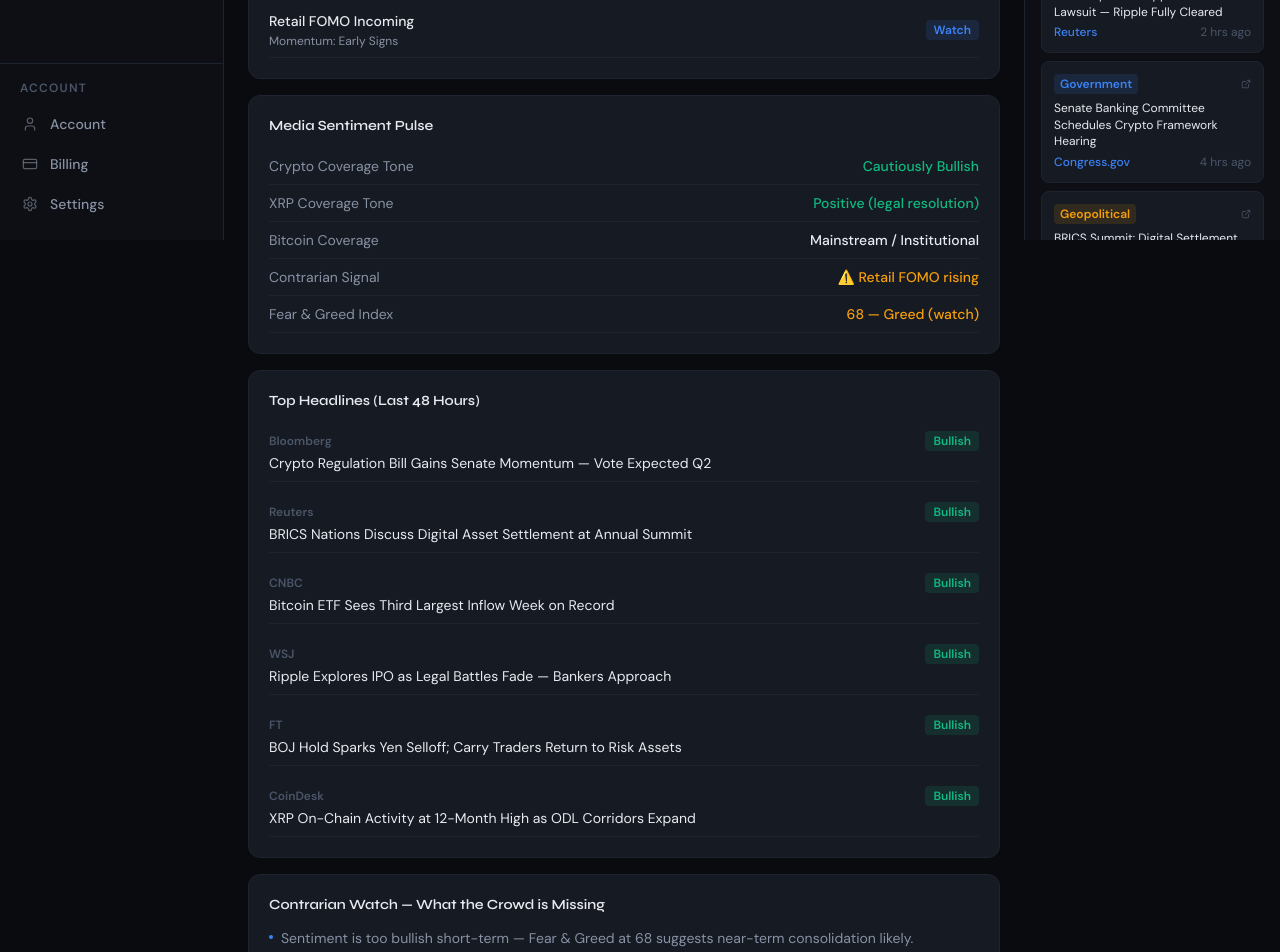
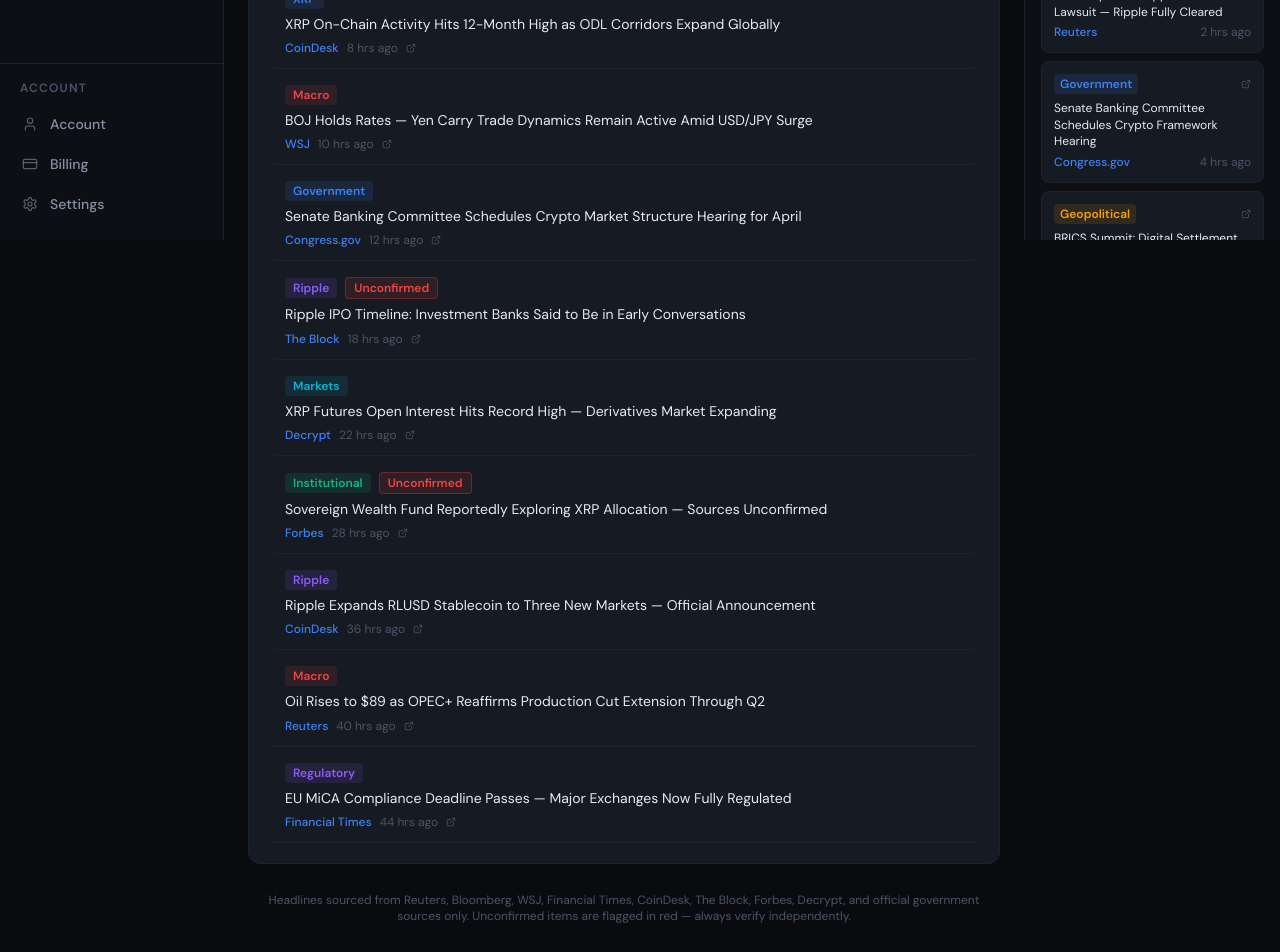
Before and after one commit to leadkastos/controlnode, a React (Vite) app: page /media-narratives in a window 1280 px wide. Shown: the part 560-1512 px from the top of the page. Built offline with nearby package versions, Linux system fonts and the light colour scheme.

Commit message:
Update MediaNarratives.jsx

```diff
--- a/src/pages/MediaNarratives.jsx
+++ b/src/pages/MediaNarratives.jsx
@@ -1,80 +1,96 @@
 import React from 'react'
 import AppLayout from '../components/AppLayout'
-import DetailPageLayout, { DetailSection, DataRow, BulletList } from '../components/DetailPageLayout'
+import DetailPageLayout, { DetailSection } from '../components/DetailPageLayout'
 import { Badge } from '../components/UI'
+import { ExternalLink } from 'lucide-react'
 
-const narratives = [
-  { title: 'Crypto Regulation Clarity', momentum: 'Rising', sentiment: 'Bullish', badge: 'green' },
-  { title: 'XRP Legal Resolution', momentum: 'Fading (priced in)', sentiment: 'Neutral', badge: 'yellow' },
-  { title: 'BRICS De-Dollarization', momentum: 'Rising', sentiment: 'Bullish (LT)', badge: 'green' },
-  { title: 'Bitcoin ETF as TradFi Gateway', momentum: 'Sustained', sentiment: 'Bullish', badge: 'green' },
-  { title: 'AI + Crypto Convergence', momentum: 'Peaking', sentiment: 'Caution', badge: 'yellow' },
-  { title: 'Retail FOMO Incoming', momentum: 'Early Signs', sentiment: 'Watch', badge: 'blue' },
+const headlines = [
+  { source: 'Reuters', headline: 'SEC Drops Final XRP Lawsuit Appeal — Ripple Fully Cleared to Operate', time: '2 hrs ago', category: 'Regulatory', url: '#', confirmed: true },
+  { source: 'Bloomberg', headline: 'BlackRock Files XRP ETF Application — Third Major Institution This Month', time: '4 hrs ago', category: 'ETF', url: '#', confirmed: true },
+  { source: 'Financial Times', headline: 'BRICS Summit Opens With Digital Settlement Framework Language for First Time', time: '6 hrs ago', category: 'Geopolitical', url: '#', confirmed: true },
+  { source: 'CoinDesk', headline: 'XRP On-Chain Activity Hits 12-Month High as ODL Corridors Expand Globally', time: '8 hrs ago', category: 'XRP', url: '#', confirmed: true },
+  { source: 'WSJ', headline: 'BOJ Holds Rates — Yen Carry Trade Dynamics Remain Active Amid USD/JPY Surge', time: '10 hrs ago', category: 'Macro', url: '#', confirmed: true },
+  { source: 'Congress.gov', headline: 'Senate Banking Committee Schedules Crypto Market Structure Hearing for April', time: '12 hrs ago', category: 'Government', url: '#', confirmed: true },
+  { source: 'The Block', headline: 'Ripple IPO Timeline: Investment Banks Said to Be in Early Conversations', time: '18 hrs ago', category: 'Ripple', url: '#', confirmed: false },
+  { source: 'Decrypt', headline: 'XRP Futures Open Interest Hits Record High — Derivatives Market Expanding', time: '22 hrs ago', category: 'Markets', url: '#', confirmed: true },
+  { source: 'Forbes', headline: 'Sovereign Wealth Fund Reportedly Exploring XRP Allocation — Sources Unconfirmed', time: '28 hrs ago', category: 'Institutional', url: '#', confirmed: false },
+  { source: 'CoinDesk', headline: 'Ripple Expands RLUSD Stablecoin to Three New Markets — Official Announcement', time: '36 hrs ago', category: 'Ripple', url: '#', confirmed: true },
+  { source: 'Reuters', headline: 'Oil Rises to $89 as OPEC+ Reaffirms Production Cut Extension Through Q2', time: '40 hrs ago', category: 'Macro', url: '#', confirmed: true },
+  { source: 'Financial Times', headline: 'EU MiCA Compliance Deadline Passes — Major Exchanges Now Fully Regulated', time: '44 hrs ago', category: 'Regulatory', url: '#', confirmed: true },
 ]
+
+const categoryColors = {
+  Regulatory: { bg: 'rgba(139,92,246,0.12)', text: '#8b5cf6' },
+  Government: { bg: 'rgba(59,130,246,0.12)', text: '#3b82f6' },
+  Geopolitical: { bg: 'rgba(245,158,11,0.12)', text: '#f59e0b' },
+  ETF: { bg: 'rgba(16,185,129,0.12)', text: '#10b981' },
+  Macro: { bg: 'rgba(239,68,68,0.12)', text: '#ef4444' },
+  XRP: { bg: 'rgba(59,130,246,0.12)', text: '#3b82f6' },
+  Ripple: { bg: 'rgba(139,92,246,0.12)', text: '#8b5cf6' },
+  Markets: { bg: 'rgba(6,182,212,0.12)', text: '#06b6d4' },
+  Institutional: { bg: 'rgba(16,185,129,0.12)', text: '#10b981' },
+}
 
 export default function MediaNarratives() {
   return (
     <AppLayout>
       <DetailPageLayout
         title="Media & Narratives"
-        subtitle="Tracking dominant narratives, media sentiment, and contrarian signals across crypto coverage."
-        badge="INTELLIGENCE"
-        badgeColor="purple"
+        subtitle="Top headlines from the last 48 hours — reputable sources only. For informational purposes only."
+        badge="LAST 48 HOURS"
+        badgeColor="blue"
       >
-        <DetailSection title="Dominant Narratives">
-          <div className="space-y-2">
-            {narratives.map((n, i) => (
-              <div key={i} className="flex items-center justify-between gap-3 py-2" style={{ borderBottom: '1px solid #1e2330' }}>
-                <div>
-                  <p className="text-sm font-medium" style={{ color: '#e8eaf0' }}>{n.title}</p>
-                  <p className="text-xs mt-0.5" style={{ color: '#8892a4' }}>Momentum: {n.momentum}</p>
-                </div>
-                <Badge color={n.badge}>{n.sentiment}</Badge>
-              </div>
-            ))}
+        <DetailSection title="Top Headlines">
+          <div className="space-y-1">
+            {headlines.map((item, i) => {
+              const cat = categoryColors[item.category] || categoryColors['XRP']
+              return (
+                <a
+                  key={i}
+                  href={item.url}
+                  target="_blank"
+                  rel="noopener noreferrer"
+                  className="flex items-start gap-3 px-4 py-3 rounded-lg transition-colors hover:bg-white/5 block"
+                  style={{ textDecoration: 'none', borderBottom: '1px solid #1e2330' }}
+                >
+                  <div className="flex-1 min-w-0">
+                    <div className="flex items-center gap-2 mb-1.5 flex-wrap">
+                      <span
+                        className="text-xs font-semibold px-2 py-0.5 rounded"
+                        style={{ background: cat.bg, color: cat.text }}
+                      >
+                        {item.category}
+                      </span>
+                      {!item.confirmed && (
+                        <span
+                          className="text-xs font-semibold px-2 py-0.5 rounded"
+                          style={{ background: 'rgba(239,68,68,0.12)', color: '#ef4444', border: '1px solid rgba(239,68,68,0.3)' }}
+                        >
+                          Unconfirmed
+                        </span>
+                      )}
+                    </div>
+                    <p className="text-sm leading-snug mb-1.5" style={{ color: '#e8eaf0' }}>
+                      {item.headline}
+                    </p>
+                    <div className="flex items-center gap-2">
+                      <span className="text-xs font-medium" style={{ color: '#3b82f6' }}>{item.source}</span>
+                      <span className="text-xs" style={{ color: '#4a5568' }}>{item.time}</span>
+                      <ExternalLink size={10} style={{ color: '#4a5568' }} />
+                    </div>
+                  </div>
+                </a>
+              )
+            })}
           </div>
         </DetailSection>
 
-        <DetailSection title="Media Sentiment Pulse">
-          <div className="space-y-0">
-            <DataRow label="Crypto Coverage Tone" value="Cautiously Bullish" valueColor="#10b981" />
-            <DataRow label="XRP Coverage Tone" value="Positive (legal resolution)" valueColor="#10b981" />
-            <DataRow label="Bitcoin Coverage" value="Mainstream / Institutional" />
-            <DataRow label="Contrarian Signal" value="⚠️ Retail FOMO rising" valueColor="#f59e0b" />
-            <DataRow label="Fear & Greed Index" value="68 — Greed (watch)" valueColor="#f59e0b" />
-          </div>
-        </DetailSection>
-
-        <DetailSection title="Top Headlines (Last 48 Hours)">
-          <div className="space-y-3">
-            {[
-              { source: 'Bloomberg', headline: 'Crypto Regulation Bill Gains Senate Momentum — Vote Expected Q2', sentiment: 'Bullish' },
-              { source: 'Reuters', headline: 'BRICS Nations Discuss Digital Asset Settlement at Annual Summit', sentiment: 'Bullish' },
-              { source: 'CNBC', headline: 'Bitcoin ETF Sees Third Largest Inflow Week on Record', sentiment: 'Bullish' },
-              { source: 'WSJ', headline: 'Ripple Explores IPO as Legal Battles Fade — Bankers Approach', sentiment: 'Bullish' },
-              { source: 'FT', headline: 'BOJ Hold Sparks Yen Selloff; Carry Traders Return to Risk Assets', sentiment: 'Bullish' },
-              { source: 'CoinDesk', headline: 'XRP On-Chain Activity at 12-Month High as ODL Corridors Expand', sentiment: 'Bullish' },
-            ].map((h, i) => (
-              <div key={i} className="py-2" style={{ borderBottom: '1px solid #1e2330' }}>
-                <div className="flex items-center justify-between gap-2 mb-0.5">
-                  <span className="text-xs font-semibold" style={{ color: '#4a5568' }}>{h.source}</span>
-                  <Badge color="green">{h.sentiment}</Badge>
-                </div>
-                <p className="text-sm" style={{ color: '#e8eaf0' }}>{h.headline}</p>
-              </div>
-            ))}
-          </div>
-        </DetailSection>
-
-        <DetailSection title="Contrarian Watch — What the Crowd is Missing">
-          <BulletList items={[
-            'Sentiment is too bullish short-term — Fear & Greed at 68 suggests near-term consolidation likely.',
-            'XRP legal narrative is fully priced in. Next catalyst must be utility/adoption-driven.',
-            'AI token narrative is peaking — capital rotation into L1s and RWA assets already underway.',
-            'Mainstream media not yet covering crypto bullishly at scale — retail FOMO cycle still ahead.',
-            'Contrarian edge: While crowd is focused on BTC ETF, smart money is positioning in XRP/RWA infrastructure.',
-          ]} />
-        </DetailSection>
+        <div
+          className="rounded-lg px-4 py-3 mt-2 text-xs text-center"
+          style={{ color: '#4a5568' }}
+        >
+          Headlines sourced from Reuters, Bloomberg, WSJ, Financial Times, CoinDesk, The Block, Forbes, Decrypt, and official government sources only. Unconfirmed items are flagged in red — always verify independently.
+        </div>
       </DetailPageLayout>
     </AppLayout>
   )
```
